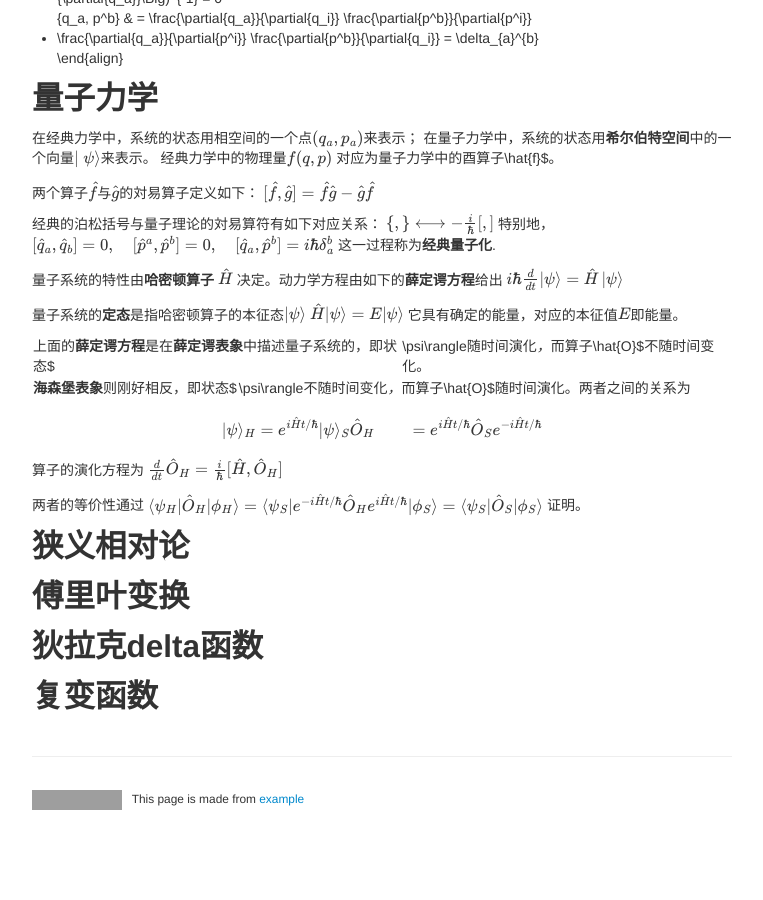
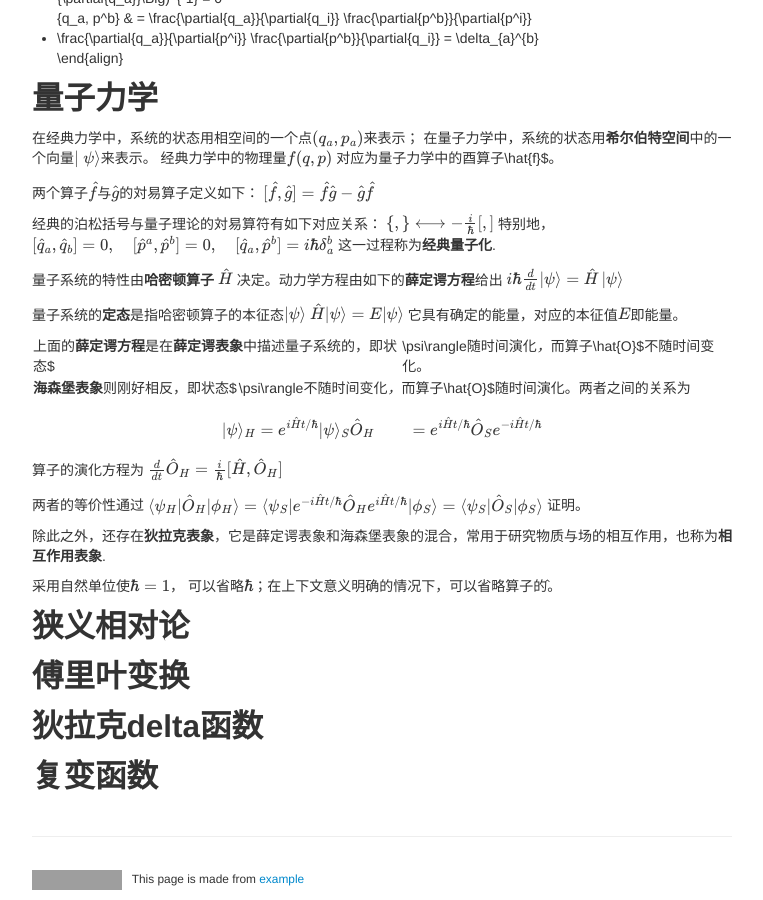
Before and after one commit to archerc/archerc.github.io, a Jekyll site: the page built from pages/physics.md, in a window 1280 px wide and 900 px high, scrolled down 2059 px. Shown: the whole window, without its empty margins (258-1021 px from the left). Built offline with Jekyll 4.4.1, drawn with Linux system fonts in a browser that asks for light colours; formulas are drawn with MathJax 3; before the commit the page ends 2879 px from its top, so only the background shows below that; grey boxes are pictures that could not be loaded.

Commit message:
狄拉克表象

```diff
--- a/pages/physics.md
+++ b/pages/physics.md
@@ -215,6 +215,10 @@ $$
 $$
 证明。
 
+除此之外，还存在**狄拉克表象**，它是薛定谔表象和海森堡表象的混合，常用于研究物质与场的相互作用，也称为**相互作用表象**.
+
+采用自然单位使$\hbar = 1$， 可以省略$\hbar$；在上下文意义明确的情况下，可以省略算子的$\hat{}$。
+
 ## 狭义相对论
 
 ## 傅里叶变换
```
